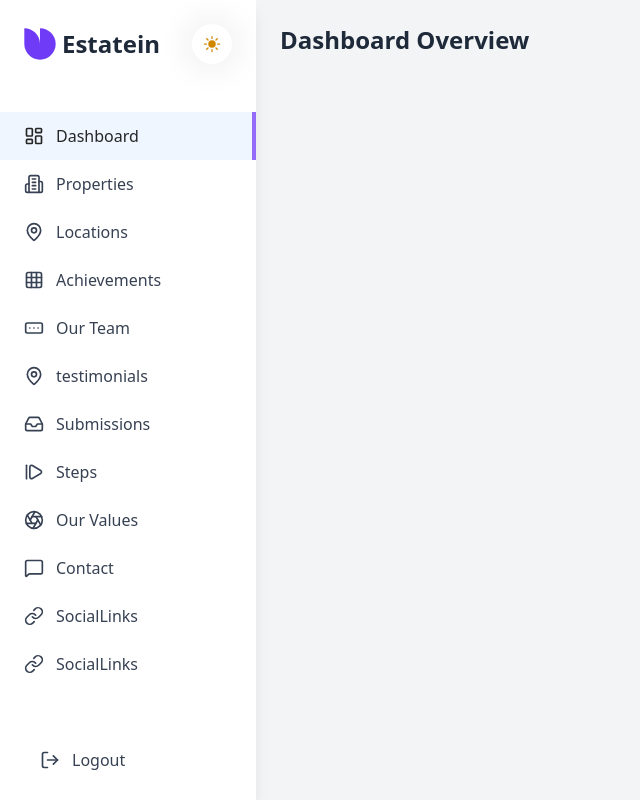
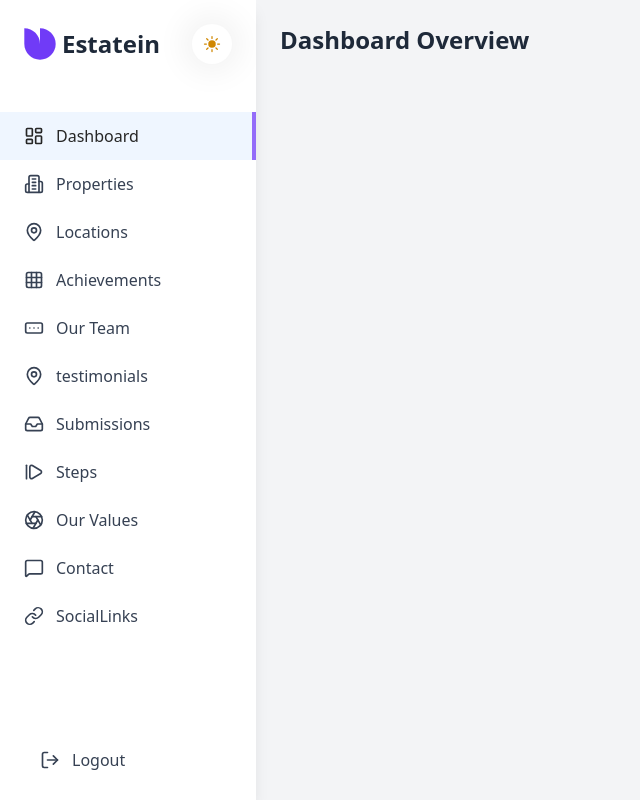
Before and after one commit to Elin23/Estatein-AdminDashboard, a React (Vite) app: page / in a window 1280 px wide. Shown: the whole page, without its empty margins (0-640 px from the left). Built offline with nearby package versions, Linux system fonts and the light colour scheme; no server answers.

Commit message:
adding light/dark

```diff
--- a/src/components/sidebar/Sidebar.tsx
+++ b/src/components/sidebar/Sidebar.tsx
@@ -19,7 +19,6 @@ const menuItems = [
   { icon: Aperture, label: 'Our Values', path: '/values' },
   { icon: MessageSquare, label: 'Contact', path: '/contact' },
   { icon: Link, label: 'SocialLinks', path: '/social' },
-  { icon: Link , label: 'SocialLinks', path: '/social' },
   // { icon: Building2, label: 'User Management', path: '/user-management' },
 ];
 
```
